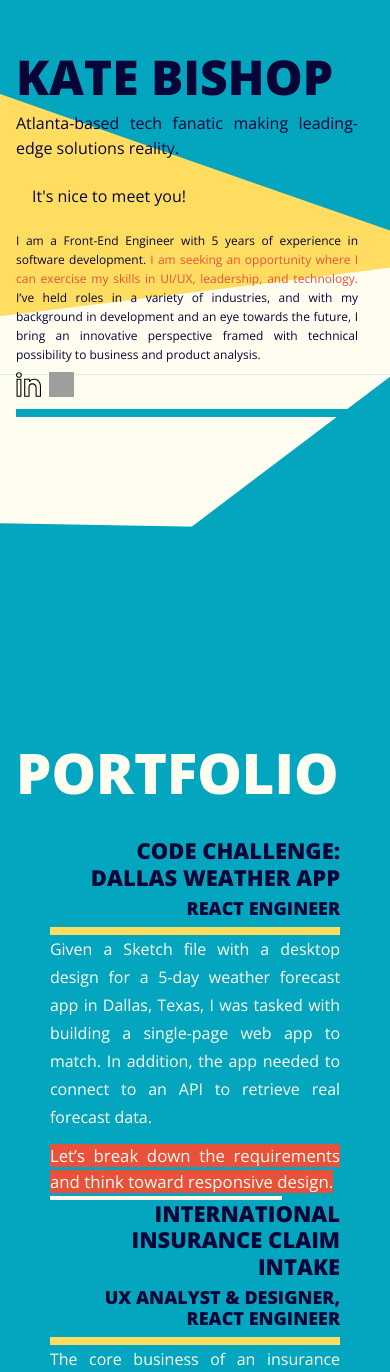
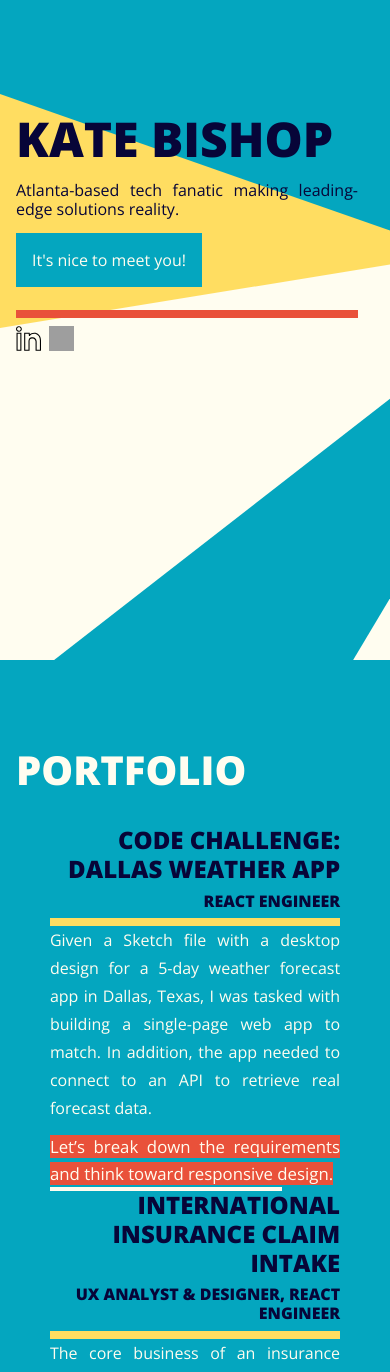
Before and after one commit to kate-bishop/thekatebishop, a Next.js app: page / in a window 390 px wide. Shown: the part 184-1556 px from the top of the page. Built offline with nearby package versions, Linux system fonts and the light colour scheme; grey boxes are pictures that could not be loaded.

Commit message:
more styling

```diff
--- a/components/header.module.scss
+++ b/components/header.module.scss
@@ -15,10 +15,10 @@
     min-height: utils.$min-height;
     width: utils.$min-width;
 
-    & h5 span {
+    & h3 span {
         margin: 1rem;
-        background-color: utils.$quaternary-color;
-        box-shadow: 0rem 0rem 0rem 1rem utils.$quaternary-color;
+        background-color: utils.$secondary-color;
+        box-shadow: 0rem 0rem 0rem 1rem utils.$secondary-color;
     }
 
     & .highlight {
@@ -31,11 +31,12 @@
         margin-bottom: .5rem;
     }
 
-    & .bluespan {
-        background-color: utils.$secondary-color;
+    & .redspan {
+        background-color: utils.$tertiary-color;
         width: utils.$min-width;
         height: .5rem;
         margin-top: .5rem;
+        margin-bottom: .5rem;
     }
 
     & .logo {
--- a/components/header.tsx
+++ b/components/header.tsx
@@ -42,7 +42,7 @@ export default function Header() {
                                         <Typography variant="h1">{title.toUpperCase()}</Typography>
                                     </Grid>
                                     <Grid item>
-                                        <Typography variant="h6" style={{ marginTop: '1rem' }}>{tagline1}</Typography>
+                                        <Typography variant="h2" style={{ marginTop: '1.5rem' }}>{tagline1}</Typography>
                                     </Grid>
                                 </Grid>
                             </CSSTransition>
@@ -53,12 +53,12 @@ export default function Header() {
                                 unmountOnExit
                                 onEnter={() => setShowContent(true)}>
                                 <Grid container direction="column">
-                                    <Grid item style={{ marginBottom: '1.5rem', marginTop: '1.5rem' }}>
-                                        <Typography variant="h5">
+                                    <Grid item style={{ marginBottom: '2rem', marginTop: '2rem' }}>
+                                        <Typography variant="h3">
                                             <span>{tagline2}</span>
                                         </Typography>
                                     </Grid>
-                                    <Grid item>
+                                    {/* <Grid item>
                                         <div className={styles.paragraph}>
                                             <Typography variant="body1" display="inline" paragraph>
                                                 {aboutMe1}
@@ -70,7 +70,8 @@ export default function Header() {
                                                 {aboutMe3}
                                             </Typography>
                                         </div>
-                                    </Grid>
+                                    </Grid> */}
+                                    <Grid item className={styles.redspan} />
                                     <Grid item>
                                         <Grid container direction="row" spacing={1}>
                                             <Grid item>
@@ -99,7 +100,6 @@ export default function Header() {
                                             </Grid>
                                         </Grid>
                                     </Grid>
-                                    <Grid item className={styles.bluespan} />
                                 </Grid>
                             </CSSTransition>
                         </Grid>
--- a/styles/MuiThemes.tsx
+++ b/styles/MuiThemes.tsx
@@ -16,19 +16,19 @@ export const headerTheme = responsiveFontSizes(createTheme({
         fontSize: '3rem'
       },
     },
-    h5: {
+    h2: {
       color: palette.primary,
-      fontSize: '1rem',
-      fontWeight: 400,
+      fontSize: '1.5rem',
+      fontWeight: 300,
       textAlign: 'justify',
       textJustify: 'inter-word',
       '@media (max-width:480px)': {
         fontSize: '1rem'
       },
     },
-    h6: {
-      color: palette.primary,
-      fontSize: '1.25rem',
+    h3: {
+      color: palette.quinary,
+      fontSize: '1.2rem',
       fontWeight: 300,
       textAlign: 'justify',
       textJustify: 'inter-word',
@@ -37,9 +37,9 @@ export const headerTheme = responsiveFontSizes(createTheme({
         fontSize: '1rem'
       },
     },
-    body1: {
+    subtitle1: {
       color: palette.primary,
-      fontSize: '.85rem',
+      fontSize: '1rem',
       fontWeight: 400,
       textAlign: 'justify',
       textJustify: 'inter-word',
@@ -59,16 +59,25 @@ export const portfolioTheme = responsiveFontSizes(createTheme({
       color: palette.quinary,
       fontSize: '6rem',
       fontWeight: 800,
+      '@media (max-width:480px)': {
+        fontSize: '2.5rem'
+      },
     },
     h2: {
       color: palette.primary,
       fontSize: '1.75rem',
       fontWeight: 800,
+      '@media (max-width:480px)': {
+        fontSize: '1.5rem'
+      },
     },
     h3: {
       color: palette.primary,
       fontSize: '1.25rem',
       fontWeight: 700,
+      '@media (max-width:480px)': {
+        fontSize: '1rem'
+      },
     },
     subtitle1: {
       color: palette.quinary,
```
Also changed, not shown: public/images/background.svg.
